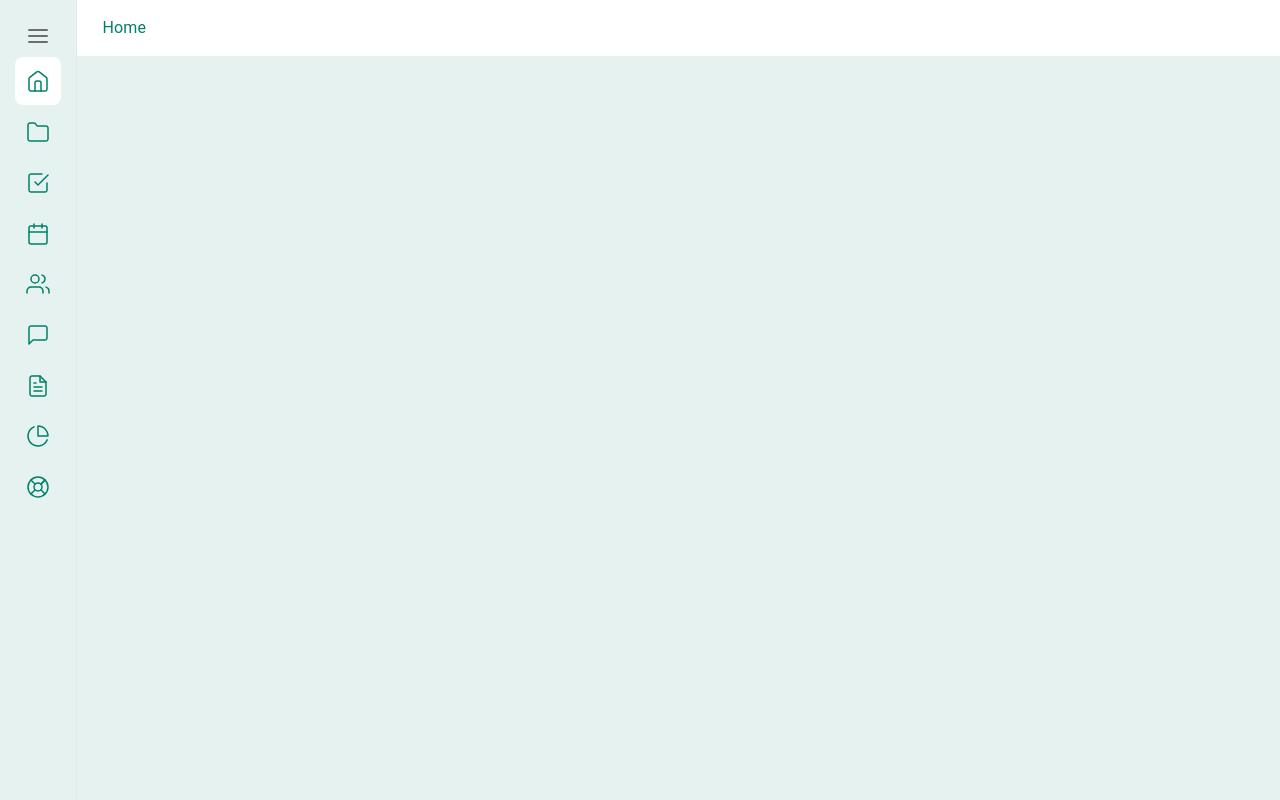
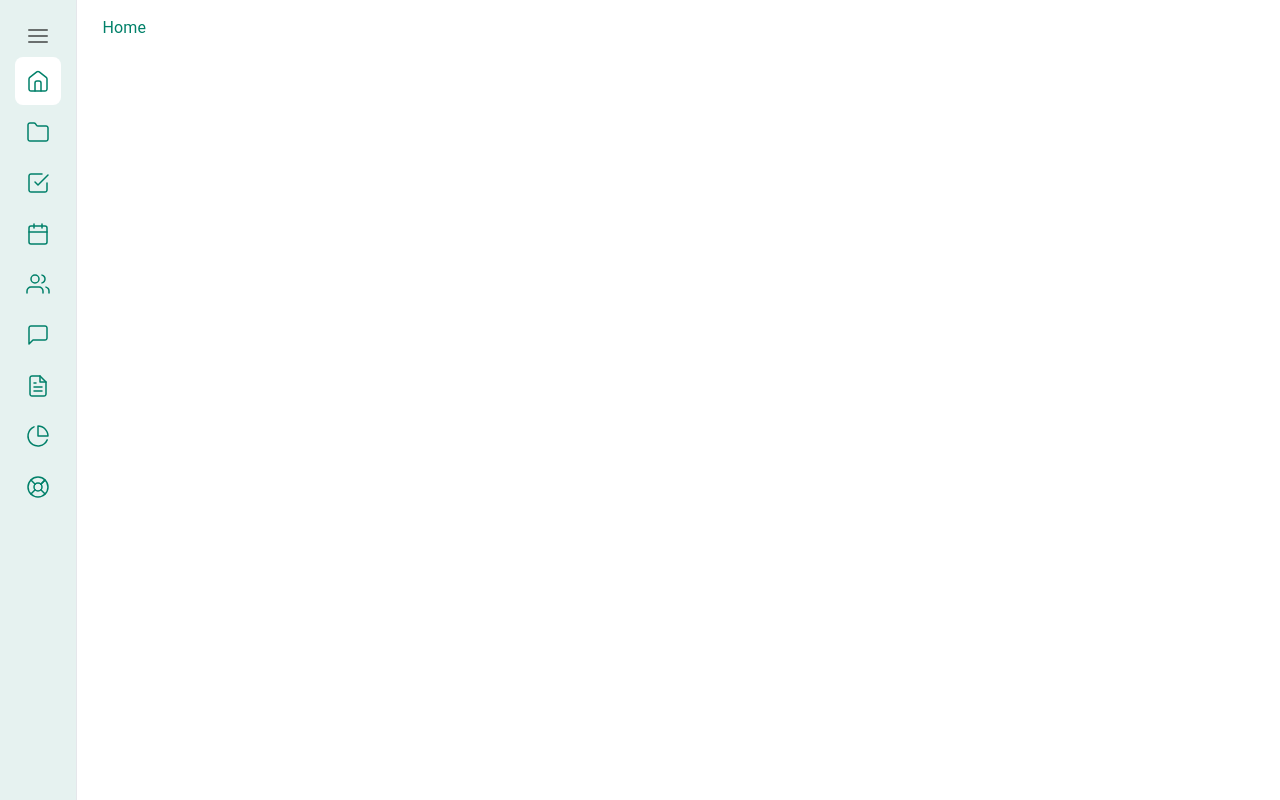
Before and after one commit to SarthakCentocode/marketing-tool, a Next.js app: page /dashboard in a window 1280 px wide. Built offline with nearby package versions, Linux system fonts and the light colour scheme.

Commit message:
add color in size bar

```diff
--- a/src/components/Sidebar.tsx
+++ b/src/components/Sidebar.tsx
@@ -343,7 +343,7 @@ export default function DashboardLayout({
               sx={{
                 height: "100vh",
                 pt: { xl: "0%", lg: "3%", md: "4%", sm: "3%", xs: "2%" },
-                backgroundColor: "#E6F2F0",
+                backgroundColor: "#FFFFFF",
 
               }}
             >
```
